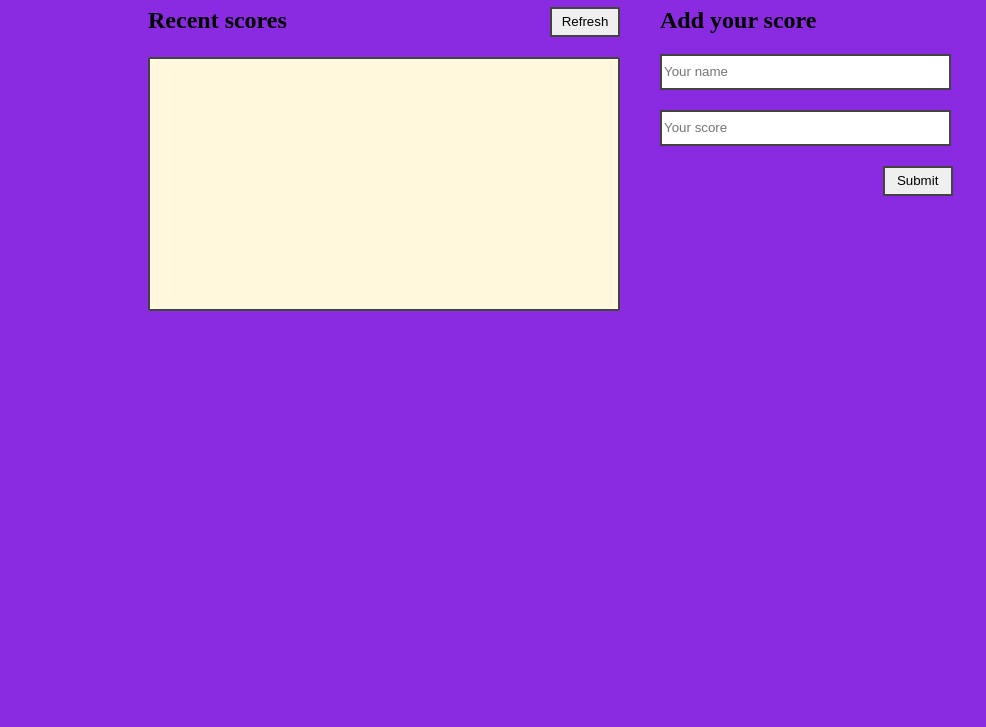
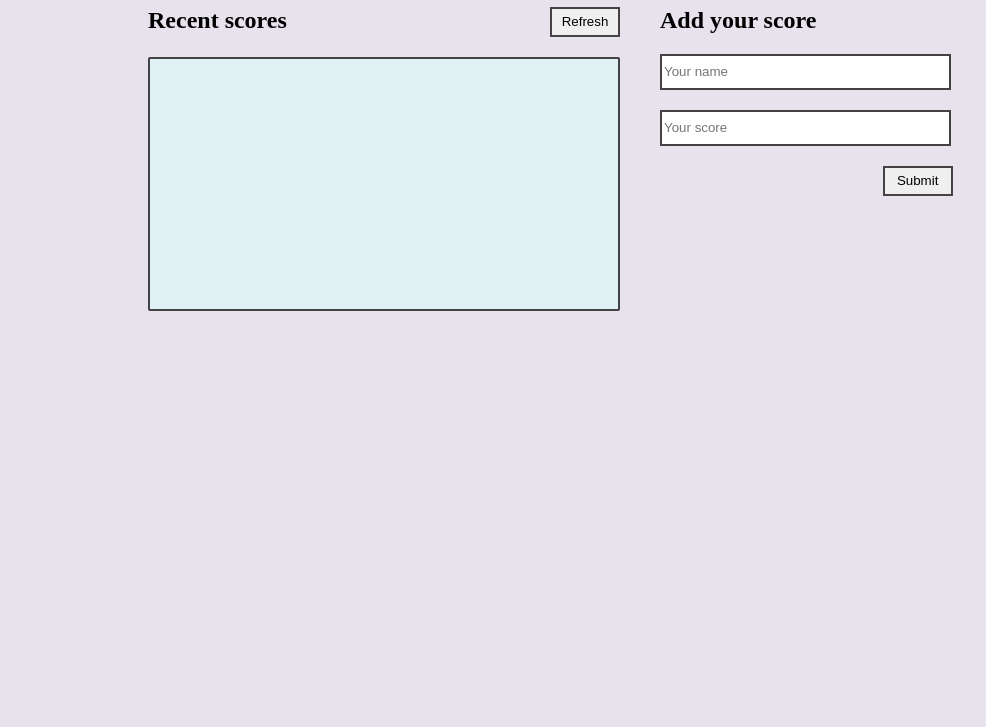
Before and after one commit to VSeray/Leaderboard, a website built with webpack: page src/index.html in a window 1280 px wide. Shown: the part 73-800 px from the top of the page, without its empty margins (0-986 px from the left). Built offline with nearby package versions, Linux system fonts and the light colour scheme; no server answers.

Commit message:
Update style.css

```diff
--- a/src/style.css
+++ b/src/style.css
@@ -1,7 +1,7 @@
 @import url('https://fonts.googleapis.com/css2?family=Mulish:ital,wght@0,200;0,300;0,400;0,500;0,600;0,700;0,800;0,900;1,200;1,300;1,400;1,500;1,600;1,700;1,800;1,900&display=swap');
 
 html {
-  background-color: blueviolet;
+  background-color: rgb(231, 226, 236);
 }
 
 body {
@@ -58,7 +58,7 @@ h1 {
   margin: 20px 0;
   border: 2px solid rgb(68, 67, 67);
   border-radius: 2px;
-  background-color: cornsilk;
+  background-color: rgb(226, 241, 243);
 }
 
 .table-score-board {
```
